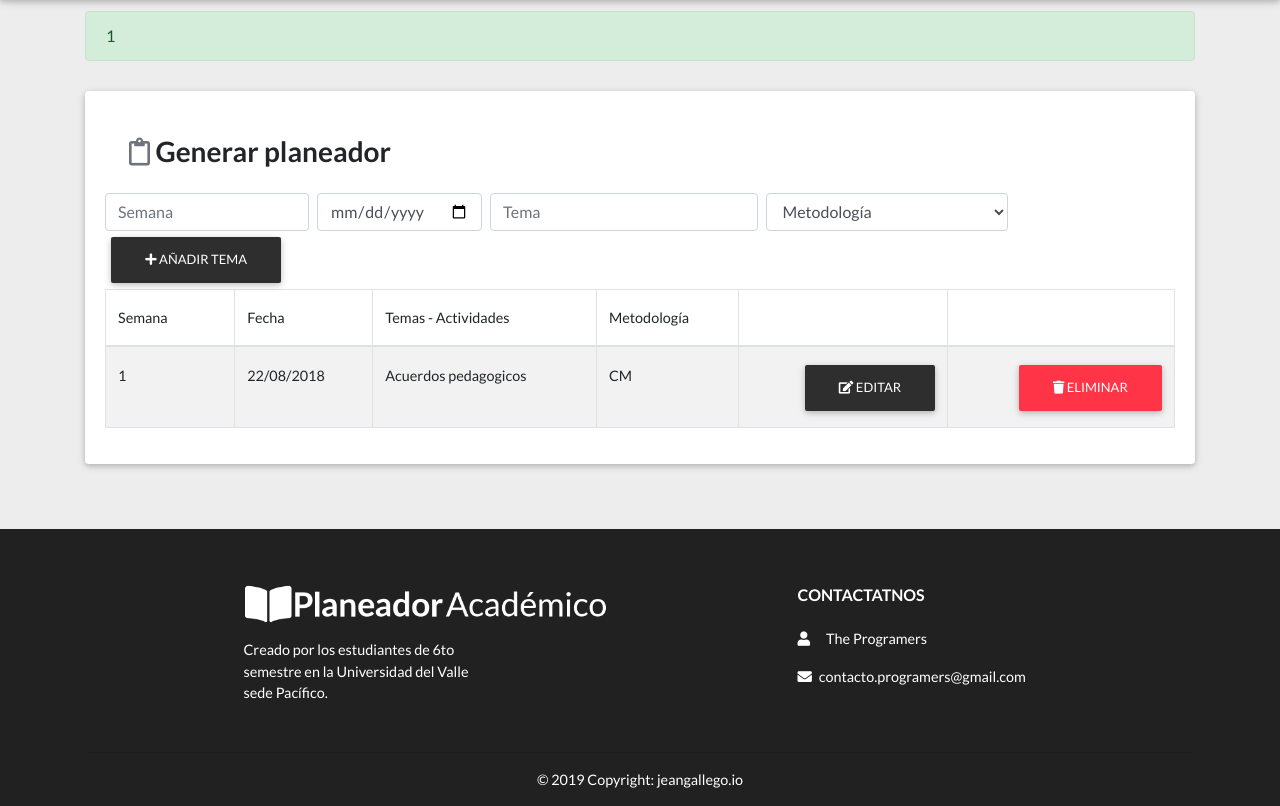
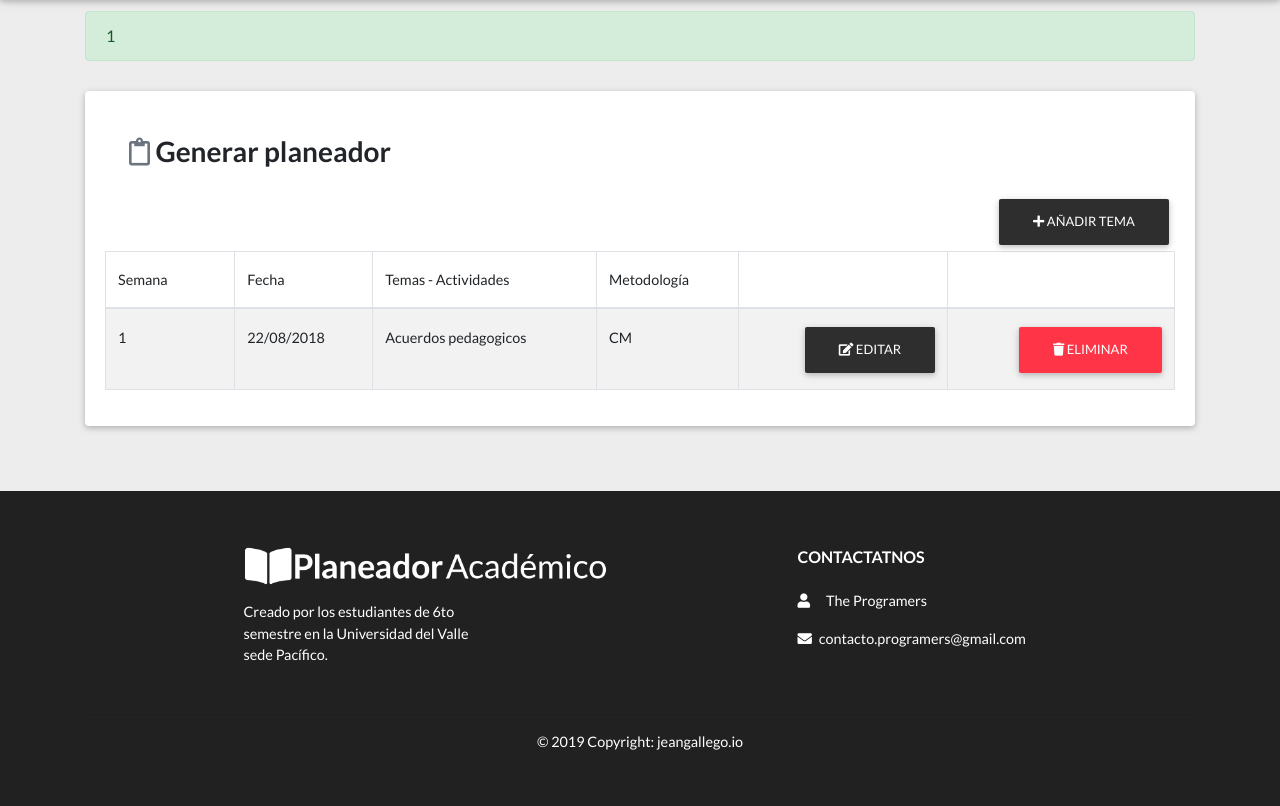
Before and after one commit to ljja-sw/Planeador-Acedemico, a Laravel app: page /generar-planedor in a window 1280 px wide. Shown: the part 79-885 px from the top of the page. After the commit the page ends 829 px from the top, so only its background shows below. Run offline with Laravel 8, Linux system fonts and the light colour scheme; the visitor is signed in with stand-in values (Sample User, id 1); data comes from the database, SQL or seed files in the repository; lists and menus that the app fills with data are empty.

Commit message:
Revert "g"
This reverts commit b51b64cae4dceee8831fed3caacf53ca710d64b1.

```diff
--- a/app/Http/Controllers/Controller.php
+++ b/app/Http/Controllers/Controller.php
@@ -10,9 +10,4 @@
 class Controller extends BaseController
 {
     use AuthorizesRequests, DispatchesJobs, ValidatesRequests;
-
-    function descargarPDF(){
-        $pdf = \PDF::loadView("pdf");
-        return $pdf->download("planeador.pdf");
-    }
 }
--- a/resources/views/generar-planeador.blade.php
+++ b/resources/views/generar-planeador.blade.php
@@ -16,34 +16,10 @@
                 Generar planeador
                 </h3>
                 <div class="text-right">
-                    <div class="container-fluid">
-                        <div class="row">
-                            <div class="mr-2">
-                                <input type="text" class="form-control" name="Semana" id="Semana" placeholder="Semana">
-                            </div>
-                            <div class="mr-2">
-                                <input type="date" class="form-control" name="facha" id="fecha" value="fecha">
-                            </div>
-                            <div class="mr-2 w-25">
-                                    <input type="text" class="form-control" name="tema" id="tema" placeholder="Tema">
-                            </div>
-                            <div class="mr-2">
-                                <select class="form-control" name="metodo" id="metodo">
-                                    <option value="">Metodología</option>
-                                    <option value="CM">Clase Magistral</option>
-                                    <option value="CMTL">Clase Magistral - Taller</option>
-                                    <option value="CMEXP">Clase Magistral - Exposición</option>
-                                    <option value="CMEMP">Clase Magistral - EMP</option>
-                                </select>
-                            </div>
-                            <div>
-                                <a href="{{ route('secretarios.create') }}" class="btn btn-elegant">
-                                    <i class="fa fa-plus"></i>
-                                    Añadir tema
-                                </a>
-                            </div>
-                        </div>
-                    </div>
+                    <a href="{{ route('secretarios.create') }}" class="btn btn-elegant">
+                        <i class="fa fa-plus"></i>
+                        Añadir tema
+                    </a>
                 </div>
                 <table id="tabla_secretarios" class="table datatable table-striped table-bordered" cellspacing="0" width="100%">
                 <thead>
```
